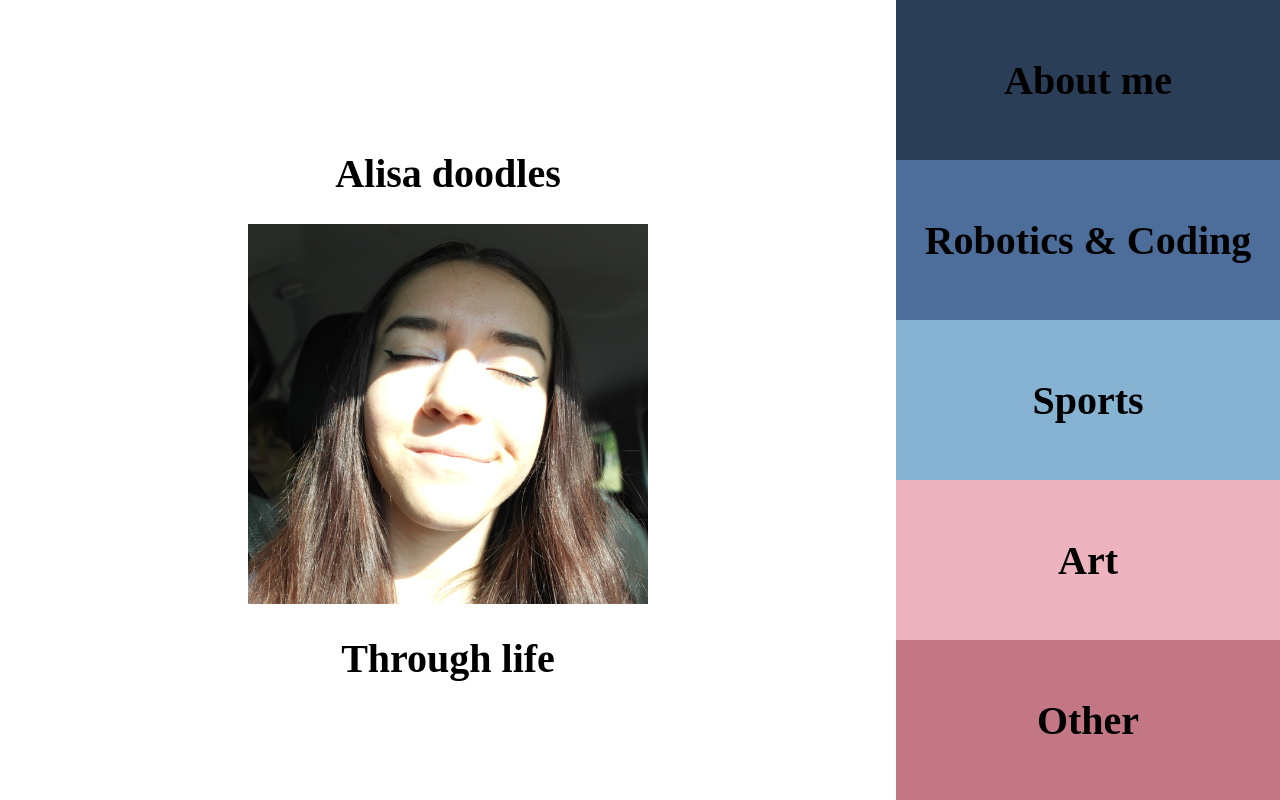
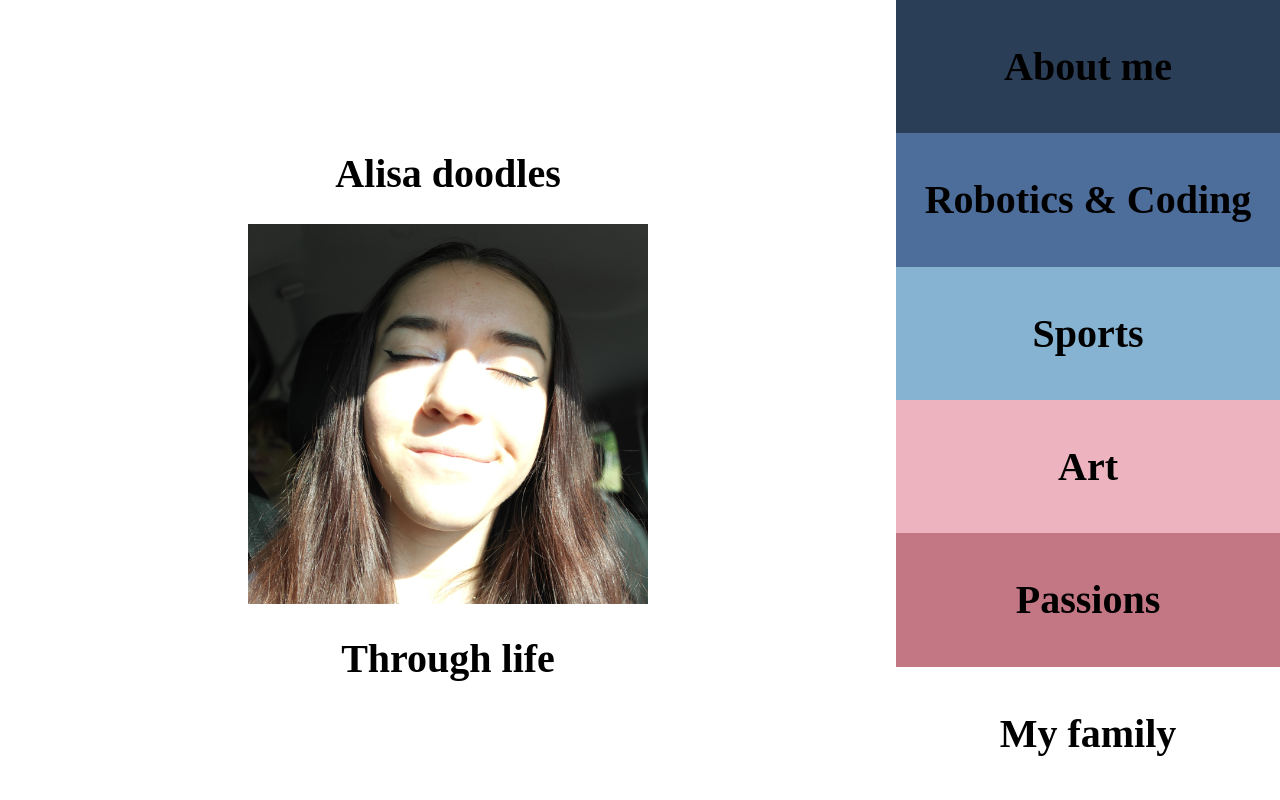
Before and after one commit to biclesanu/biclesanu.github.io, a plain HTML site: page index.html in a window 1280 px wide. Drawn offline with Linux system fonts and the light colour scheme.

Commit message:
Update index.html

```diff
--- a/index.html
+++ b/index.html
@@ -23,7 +23,8 @@
                  <div class="piece2 piece"><button class= "button-class" onclick="window.location.href = 'roboticsandcoding.html'"><h1>Robotics & Coding</h1></button></div>
                  <div class="piece3 piece"><button class= "button-class" onclick="window.location.href = 'sports.html'"><h1>Sports</h1></button></div>
                  <div class="piece4 piece"><button class= "button-class" onclick="window.location.href = 'art.html'"><h1>Art</h1></button></div>
-                 <div class="piece5 piece"><button class= "button-class" onclick="window.location.href = 'other.html'"><h1>Other</h1></button></div>
+                 <div class="piece5 piece"><button class= "button-class" onclick="window.location.href = 'other.html'"><h1>Passions</h1></button></div>
+                 <div class="piece6 piece"><button class= "button-class" onclick="window.location.href = 'family.html'"><h1>My family</h1></button></div>
               </div>
          </div>
     </body>
```
